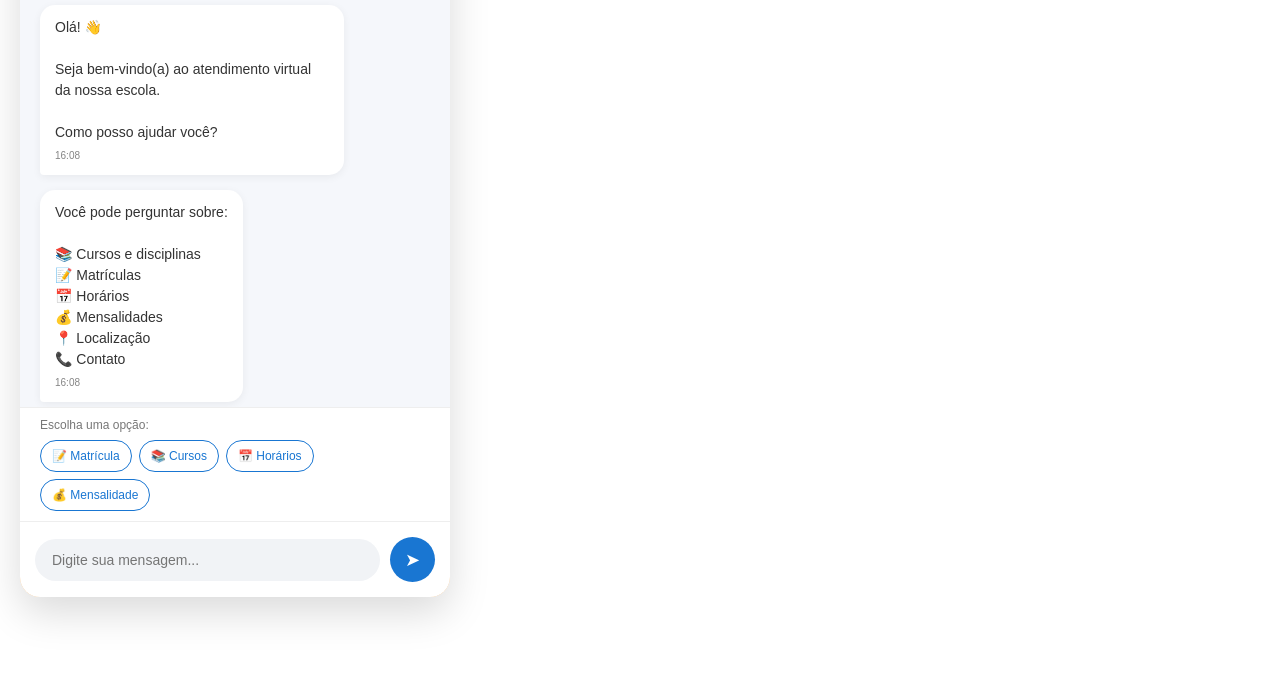
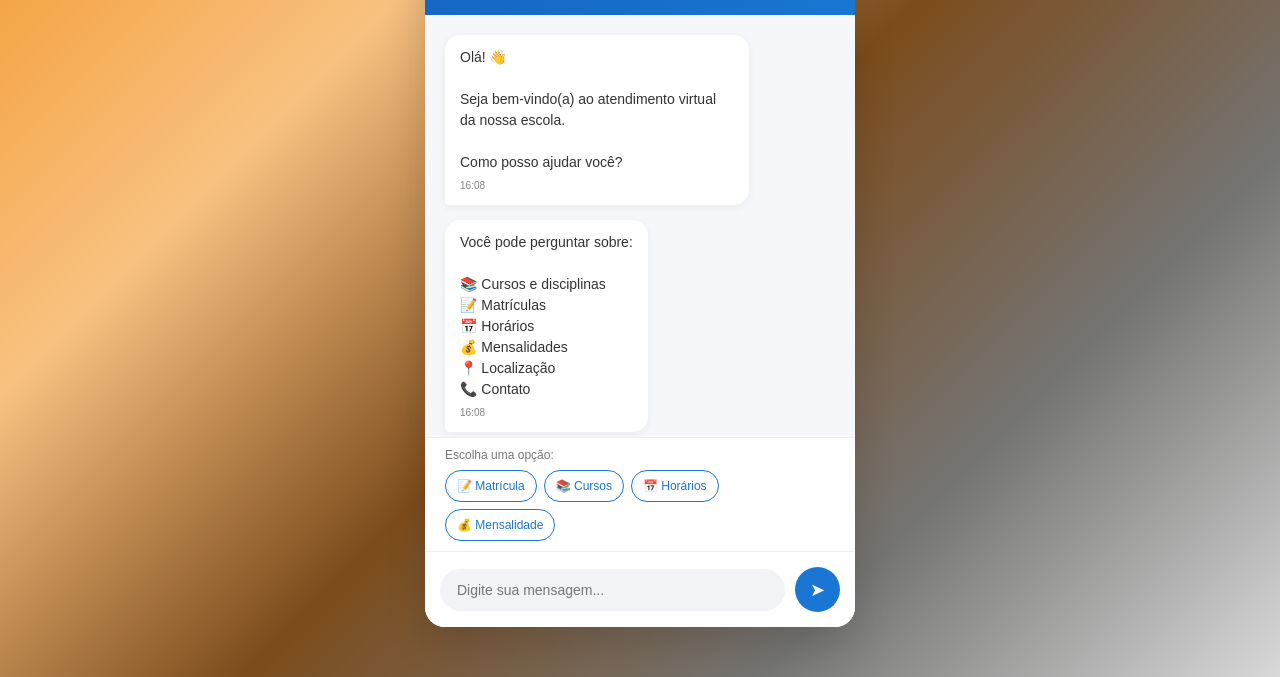
Before and after one commit to cristianemcosta-creator/canetabic, a plain HTML site: page index.html in a window 1280 px wide. Shown: the part 123-800 px from the top of the page. Drawn offline with Linux system fonts and the light colour scheme.

Commit message:
Update title and background color in index.html

```diff
--- a/index.html
+++ b/index.html
@@ -4,7 +4,7 @@
     <meta charset="UTF-8">
     <meta name="viewport" content="width=device-width, initial-scale=1.0">
 
-    <title>Caneta Bic</title>
+    <title>Atendente Virtual - Escola</title>
 
     <style>
         * {
@@ -16,7 +16,7 @@
 
         body {
             min-height: 100vh;
-            background: linear-gradient(135deg,#f49c34,#f8c181,#7c4c1c,#747473,#d9d9d9)
+            background: linear-gradient(135deg, #f49c34,#f8c181,#7c4c1c,#747473,#d9d9d9);
             display: flex;
             align-items: center;
             justify-content: center;
@@ -27,7 +27,7 @@
             width: 100%;
             max-width: 430px;
             height: 700px;
-            background: #f8c181;
+            background: #ffffff;
             border-radius: 20px;
             overflow: hidden;
             box-shadow: 0 15px 40px rgba(0, 0, 0, 0.15);
```
